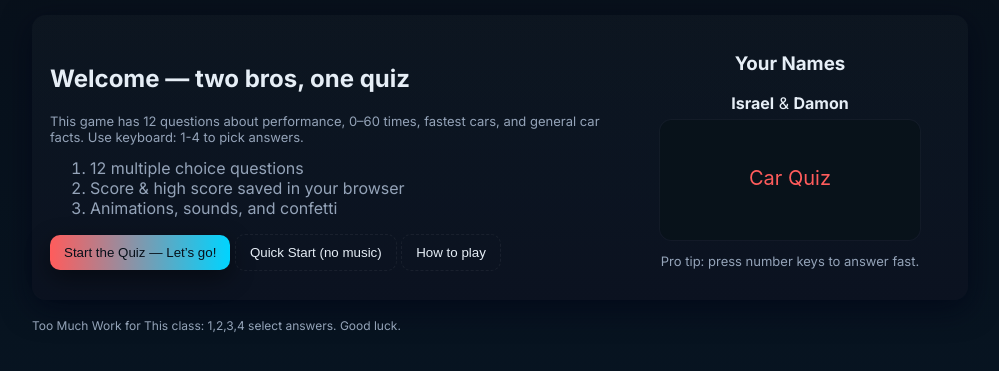
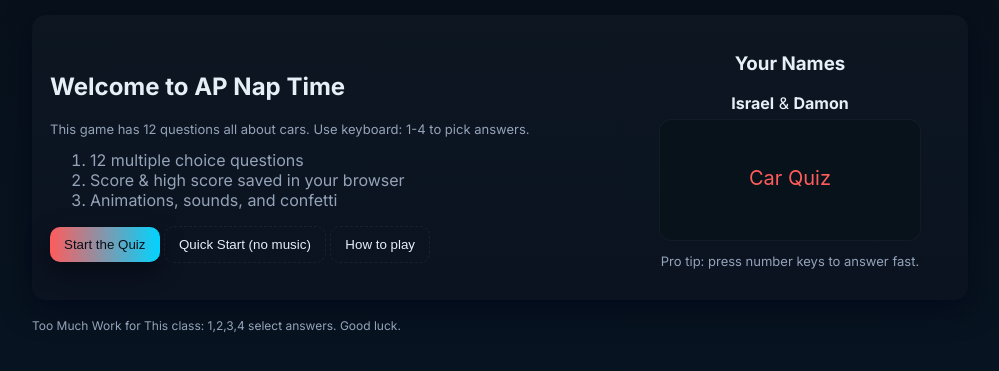
Before and after one commit to Islores/fbautodetails.github.io, a plain HTML site: page index.html in a window 1280 px wide. Shown: the part 109-480 px from the top of the page, without its empty margins (140-1139 px from the left). Drawn offline with Linux system fonts and the light colour scheme.

Commit message:
Update index.html

```diff
--- a/index.html
+++ b/index.html
@@ -86,8 +86,8 @@
     <main>
       <section class="card start-screen" id="startScreen">
         <div>
-          <h2>Welcome — two bros, one quiz</h2>
-          <p class="question-meta">This game has 12 questions about performance, 0–60 times, fastest cars, and general car facts. Use keyboard: 1-4 to pick answers.</p>
+          <h2>Welcome to AP Nap Time</h2>
+          <p class="question-meta">This game has 12 questions all about cars. Use keyboard: 1-4 to pick answers.</p>
 
           <ol style="margin-top:12px;color:var(--muted)">
             <li>12 multiple choice questions</li>
@@ -96,7 +96,7 @@
           </ol>
 
           <div style="margin-top:12px">
-            <button id="btnStart" class="primary">Start the Quiz — Let’s go!</button>
+            <button id="btnStart" class="primary">Start the Quiz</button>
             <button id="btnQuick" class="ghost">Quick Start (no music)</button>
             <button id="btnHow" class="ghost">How to play</button>
           </div>
```
